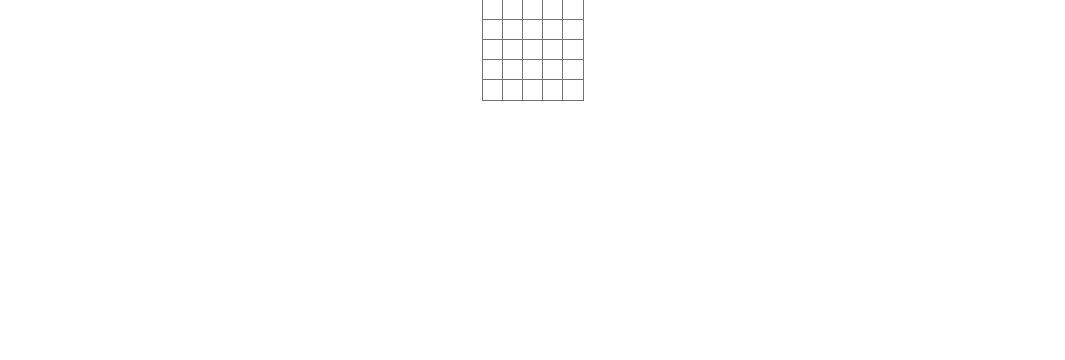
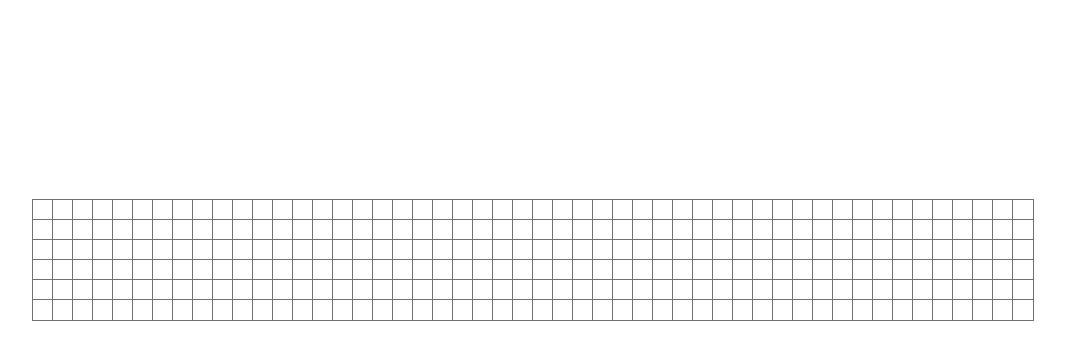
Before and after one commit to PatgioK/pathfindingvisualizer, a React (Create React App) app: page / in a window 1280 px wide. Shown: the top 360 px of the page, without its empty margins (107-1172 px from the left). Built offline with nearby package versions, Linux system fonts and the light colour scheme.

Commit message:
grid fix no stack

```diff
--- a/src/pathfindingvisualizer/Node.css
+++ b/src/pathfindingvisualizer/Node.css
@@ -5,6 +5,6 @@
     height: 20px;
     background-color: white;
     outline: 1px solid #727272;
-    display: inline-block;
+    display: inline-grid;
     font-size: 0;
 }
--- a/src/pathfindingvisualizer/PathfindingVisualizer.css
+++ b/src/pathfindingvisualizer/PathfindingVisualizer.css
@@ -1,5 +1,9 @@
 .grid-container{
 
-    /* text-align: center; */
+    height: 94vh; /* Magic here */
+    display: inline-block;
     font-size: 0;
+    margin: 200px 0 0;
+    white-space : nowrap; /* prevents divs from stacking if they dont fit on screen */
+
 }
--- a/src/pathfindingvisualizer/PathfindingVisualizer.js
+++ b/src/pathfindingvisualizer/PathfindingVisualizer.js
@@ -2,8 +2,8 @@ import React from "react";
 import Node from "./Node";
 import "./PathfindingVisualizer.css";
 
-const GRID_ROW_LENGTH = 5;
-const GRID_COLUMN_LENGTH = 5;
+const GRID_ROW_LENGTH = 50;
+const GRID_COL_LENGTH = 6;
 
 // React uses JSX not plain javascript, first letter of tag indicates elements.
 // Uppercase used to specify react components; ie cant camelCase.
@@ -21,9 +21,9 @@ export default class PathfindingVisualizer extends React.Component {
 
     resetGrid() {
         const grid = [];
-        for (let i = 0; i < GRID_ROW_LENGTH; i++) {
+        for (let i = 0; i < GRID_COL_LENGTH; i++) {
             let currentRow = [];
-            for (let j = 0; j < GRID_COLUMN_LENGTH; j++) {
+            for (let j = 0; j < GRID_ROW_LENGTH; j++) {
                 currentRow.push([]);
             }
             grid.push(currentRow);
```
